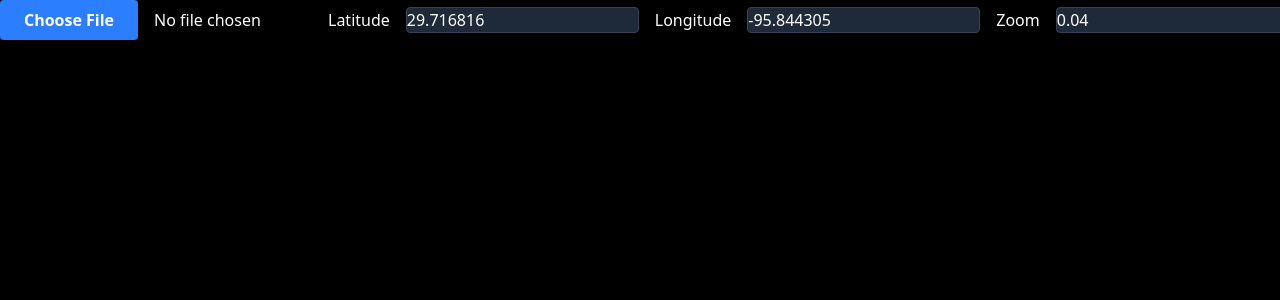
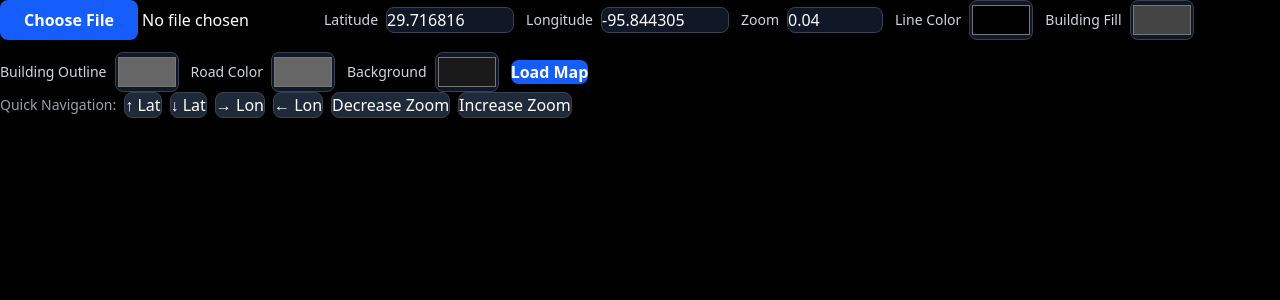
Before and after one commit to AdeebIsmail/route-map-generator, a React (Vite) app: page / in a window 1280 px wide. Shown: the top 300 px of the page. Built offline with nearby package versions, Linux system fonts and the light colour scheme.

Commit message:
Added fields to change colors

```diff
--- a/src/App.tsx
+++ b/src/App.tsx
@@ -4,9 +4,14 @@ import { useState } from "react";
 
 function App() {
   const [fileContent, setFileContent] = useState("");
-  const [lat, setLat] = useState("");
-  const [lon, setLon] = useState("");
-  const [zoom, setZoom] = useState("");
+  const [lat, setLat] = useState(29.716816);
+  const [lon, setLon] = useState(-95.844305);
+  const [zoom, setZoom] = useState(0.04);
+  const [lineColor, setLineColor] = useState("#e98f09ff");
+  const [buildingColor, setBuildingColor] = useState("#444444");
+  const [buildingOutlineColor, setBuildingOutlineColor] = useState("#666666");
+  const [roadColor, setRoadColor] = useState("#666666");
+  const [backgroundColor, setBackgroundColor] = useState("#1a1a1a");
 
   const handleFormSubmission = (e: React.FormEvent<HTMLFormElement>) => {
     e.preventDefault();
@@ -17,9 +22,14 @@ function App() {
       console.log("No file selected");
       return;
     }
-    setLat(formData.get("lat") as string);
-    setLon(formData.get("lon") as string);
-    setZoom(formData.get("zoom") as string);
+    setLat(parseFloat(formData.get("lat") as string));
+    setLon(parseFloat(formData.get("lon") as string));
+    setZoom(parseFloat(formData.get("zoom") as string));
+    setLineColor(formData.get("lineColor") as string);
+    setBuildingColor(formData.get("buildingColor") as string);
+    setBuildingOutlineColor(formData.get("buildingOutlineColor") as string);
+    setRoadColor(formData.get("roadColor") as string);
+    setBackgroundColor(formData.get("backgroundColor") as string);
 
     console.log("File selected:", file);
     const JSONData = new FileReader();
@@ -31,58 +41,207 @@ function App() {
     };
     JSONData.readAsText(file);
   };
+
+  const increaseLon = (e: React.MouseEvent<HTMLButtonElement>) => {
+    e.preventDefault();
+    setLon(lon + 0.01);
+  };
+
+  const decreaseLon = (e: React.MouseEvent<HTMLButtonElement>) => {
+    e.preventDefault();
+    setLon(lon - 0.01);
+  };
+  const increaseLat = (e: React.MouseEvent<HTMLButtonElement>) => {
+    e.preventDefault();
+    setLat(lat + 0.01);
+  };
+
+  const decreaseLat = (e: React.MouseEvent<HTMLButtonElement>) => {
+    e.preventDefault();
+    setLat(lat - 0.01);
+  };
+
+  const increaseZoom = (e: React.MouseEvent<HTMLButtonElement>) => {
+    e.preventDefault();
+    setZoom(zoom - 0.01);
+  };
+  const decreaseZoom = (e: React.MouseEvent<HTMLButtonElement>) => {
+    e.preventDefault();
+    setZoom(zoom + 0.01);
+  };
   return (
     <div className="min-h-screen bg-black">
-      <div className="fixed top-0 left-0 right-0 z-10 bg-black p-6">
+      <div className="fixed top-0 left-0 right-0 z-10 bg-gradient-to-b from-black via-black to-transparent p-6 space-y-4">
         <form
           onSubmit={handleFormSubmission}
-          className="flex items-center gap-4"
+          className="flex items-center gap-3 flex-wrap"
         >
           <input
             type="file"
             name="file"
-            className="text-white file:mr-4 file:py-2 file:px-6 file:rounded file:border-0 file:bg-blue-500 file:text-white file:font-semibold hover:file:bg-blue-600 file:cursor-pointer"
+            className="text-white file:py-2 file:px-6 file:rounded-lg file:border-0 file:bg-blue-600 file:text-white file:font-semibold hover:file:bg-blue-700 file:cursor-pointer file:transition-colors"
           />
-          <label className="px-4 py-2 text-white">Latitude </label>
+
+          <div className="flex items-center gap-2">
+            <label className="text-gray-300 text-sm font-medium">
+              Latitude
+            </label>
             <input
               type="text"
               name="lat"
               placeholder="Latitude"
-            defaultValue="29.716816"
-            className="px-4 py-2 rounded bg-gray-800 text-white border border-gray-700 focus:outline-none focus:border-blue-500"
+              defaultValue={lat}
+              className="w-32 px-3 py-2 rounded-lg bg-gray-900 text-white border border-gray-700 focus:outline-none focus:border-blue-500 focus:ring-1 focus:ring-blue-500 transition-all"
             />
-          <label className="px-4 py-2 text-white">Longitude </label>
+          </div>
 
+          <div className="flex items-center gap-2">
+            <label className="text-gray-300 text-sm font-medium">
+              Longitude
+            </label>
             <input
               type="text"
               name="lon"
               placeholder="Longitude"
-            defaultValue="-95.844305"
-            className="px-4 py-2 rounded bg-gray-800 text-white border border-gray-700 focus:outline-none focus:border-blue-500"
+              defaultValue={lon}
+              className="w-32 px-3 py-2 rounded-lg bg-gray-900 text-white border border-gray-700 focus:outline-none focus:border-blue-500 focus:ring-1 focus:ring-blue-500 transition-all"
             />
-          <label className="px-4 py-2 text-white">Zoom </label>
+          </div>
 
+          <div className="flex items-center gap-2">
+            <label className="text-gray-300 text-sm font-medium">Zoom</label>
             <input
               type="text"
               name="zoom"
               placeholder="Zoom"
-            defaultValue="0.04"
-            className="px-4 py-2 rounded bg-gray-800 text-white border border-gray-700 focus:outline-none focus:border-blue-500"
+              defaultValue={zoom}
+              className="w-24 px-3 py-2 rounded-lg bg-gray-900 text-white border border-gray-700 focus:outline-none focus:border-blue-500 focus:ring-1 focus:ring-blue-500 transition-all"
             />
+          </div>
+
+          <div className="flex items-center gap-2">
+            <label className="text-gray-300 text-sm font-medium">
+              Line Color
+            </label>
+            <input
+              type="color"
+              name="lineColor"
+              defaultValue={lineColor}
+              className="w-16 h-10 rounded-lg bg-gray-900 border border-gray-700 cursor-pointer"
+            />
+          </div>
+
+          <div className="flex items-center gap-2">
+            <label className="text-gray-300 text-sm font-medium">
+              Building Fill
+            </label>
+            <input
+              type="color"
+              name="buildingColor"
+              defaultValue={buildingColor}
+              className="w-16 h-10 rounded-lg bg-gray-900 border border-gray-700 cursor-pointer"
+            />
+          </div>
+
+          <div className="flex items-center gap-2">
+            <label className="text-gray-300 text-sm font-medium">
+              Building Outline
+            </label>
+            <input
+              type="color"
+              name="buildingOutlineColor"
+              defaultValue={buildingOutlineColor}
+              className="w-16 h-10 rounded-lg bg-gray-900 border border-gray-700 cursor-pointer"
+            />
+          </div>
+
+          <div className="flex items-center gap-2">
+            <label className="text-gray-300 text-sm font-medium">
+              Road Color
+            </label>
+            <input
+              type="color"
+              name="roadColor"
+              defaultValue={roadColor}
+              className="w-16 h-10 rounded-lg bg-gray-900 border border-gray-700 cursor-pointer"
+            />
+          </div>
+
+          <div className="flex items-center gap-2">
+            <label className="text-gray-300 text-sm font-medium">
+              Background
+            </label>
+            <input
+              type="color"
+              name="backgroundColor"
+              defaultValue={backgroundColor}
+              className="w-16 h-10 rounded-lg bg-gray-900 border border-gray-700 cursor-pointer"
+            />
+          </div>
+
           <button
             type="submit"
-            className="bg-blue-500 hover:bg-blue-600 text-white font-semibold py-2 px-6 rounded transition-colors"
+            className="bg-blue-600 hover:bg-blue-700 text-white font-semibold py-2 px-8 rounded-lg transition-all shadow-lg hover:shadow-blue-500/50"
           >
-            Submit
+            Load Map
           </button>
         </form>
+
+        <div className="flex items-center gap-2">
+          <span className="text-gray-400 text-sm font-medium">
+            Quick Navigation:
+          </span>
+          <div className="flex gap-2">
+            <button
+              onClick={increaseLat}
+              className="bg-gray-800 hover:bg-gray-700 text-white font-medium py-1.5 px-4 rounded-lg transition-all border border-gray-700 hover:border-gray-600"
+            >
+              ↑ Lat
+            </button>
+            <button
+              onClick={decreaseLat}
+              className="bg-gray-800 hover:bg-gray-700 text-white font-medium py-1.5 px-4 rounded-lg transition-all border border-gray-700 hover:border-gray-600"
+            >
+              ↓ Lat
+            </button>
+            <button
+              onClick={increaseLon}
+              className="bg-gray-800 hover:bg-gray-700 text-white font-medium py-1.5 px-4 rounded-lg transition-all border border-gray-700 hover:border-gray-600"
+            >
+              → Lon
+            </button>
+            <button
+              onClick={decreaseLon}
+              className="bg-gray-800 hover:bg-gray-700 text-white font-medium py-1.5 px-4 rounded-lg transition-all border border-gray-700 hover:border-gray-600"
+            >
+              ← Lon
+            </button>
+            <button
+              onClick={decreaseZoom}
+              className="bg-gray-800 hover:bg-gray-700 text-white font-medium py-1.5 px-4 rounded-lg transition-all border border-gray-700 hover:border-gray-600"
+            >
+              Decrease Zoom
+            </button>
+            <button
+              onClick={increaseZoom}
+              className="bg-gray-800 hover:bg-gray-700 text-white font-medium py-1.5 px-4 rounded-lg transition-all border border-gray-700 hover:border-gray-600"
+            >
+              Increase Zoom
+            </button>
+          </div>
+        </div>
       </div>
       {fileContent && (
         <MapGenerator
           geoData={JSON.parse(fileContent)}
-          lat={parseFloat(lat)}
-          lon={parseFloat(lon)}
-          zoom={parseFloat(zoom)}
+          lat={lat}
+          lon={lon}
+          zoom={zoom}
+          lineColor={lineColor}
+          buildingColor={buildingColor}
+          buildingOutlineColor={buildingOutlineColor}
+          roadColor={roadColor}
+          backgroundColor={backgroundColor}
         />
       )}
     </div>
```
Also changed, not shown: src/components/mapGenerator.tsx (+22 -12 lines), 1 other file (tests, documents, lock files or other folders). Lines whose indentation alone changed are shown as unchanged.
